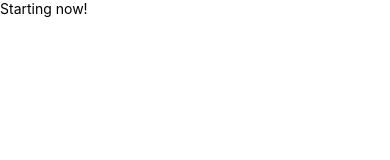
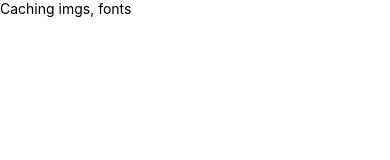
Before and after one commit to DaeHyupp/MovieApp, a React Native app: screen / in a window 390 px wide. Shown: the top 160 px of the page. Built offline with nearby package versions, Linux system fonts and the light colour scheme.

Commit message:
caching img, fonts

```diff
--- a/App.js
+++ b/App.js
@@ -26,7 +26,7 @@ export default function App() {
     return Promise.all([...images, ...fonts]);
   }
   const onFinish = () => setIsReady(true);
-  return isReady ? <Text>Starting now!</Text>:(
+  return isReady ? <Text>Caching imgs, fonts</Text>:(
   <AppLoading
     startAsync={loadAssets}
     onFinish={onFinish}
```
